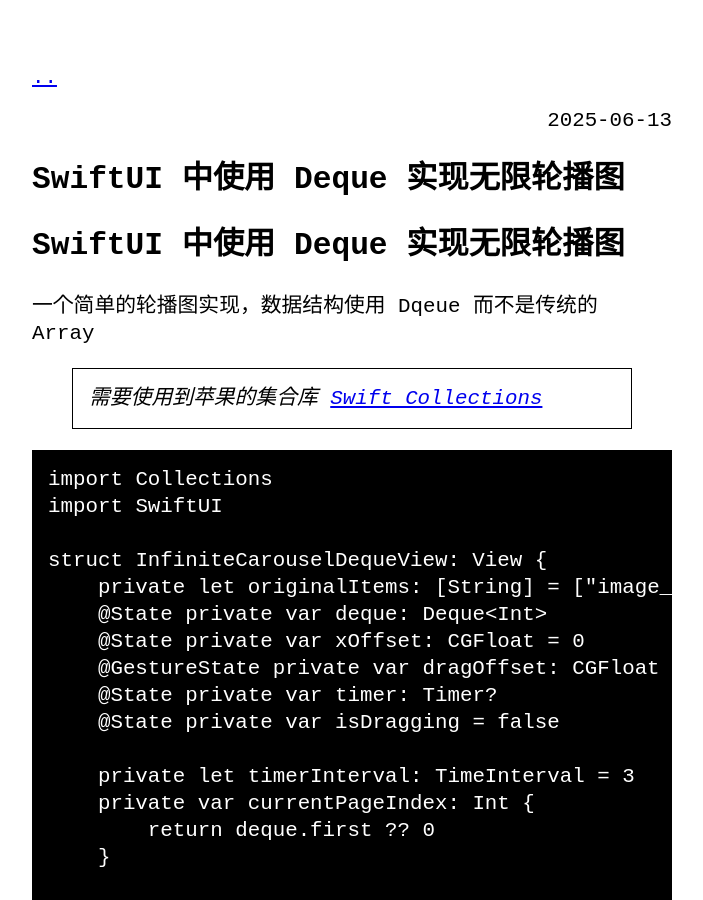
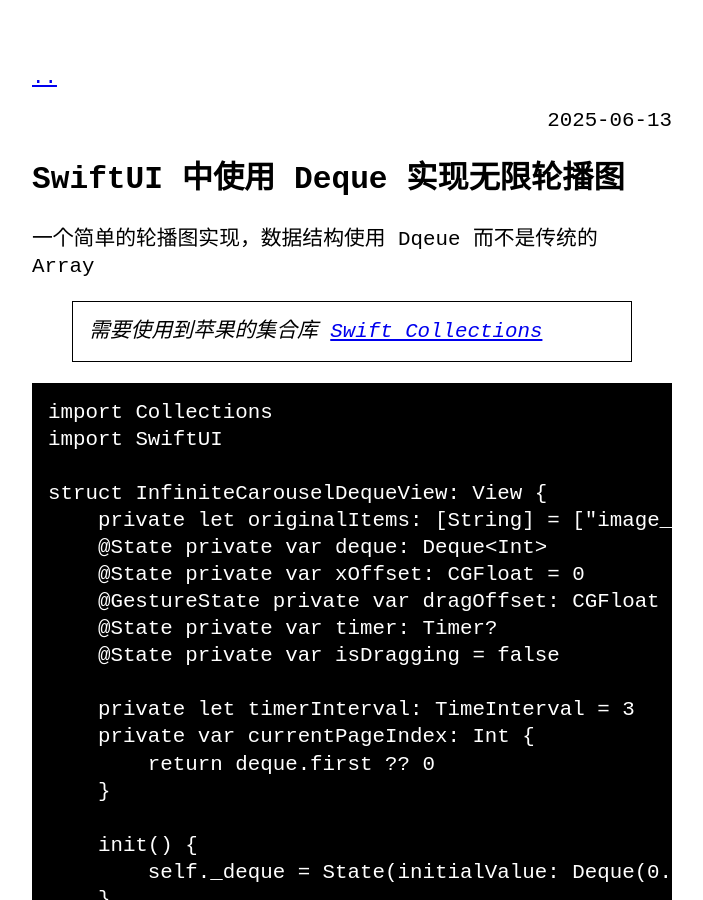
Before and after one commit to west5hell/west5hell.github.io, a Jekyll site: the page built from _posts/2025-06-13-SwiftUI中使用Deque实现无限轮播图.md, in a window 1280 px wide and 900 px high. Shown: the whole window, without its empty margins (288-991 px from the left). Built offline with Jekyll 4.4.1, drawn with Linux system fonts in a browser that asks for light colours.

Commit message:
Remove redundant title from the post on implementing an infinite carousel using Deque in SwiftUI

```diff
--- a/_posts/2025-06-13-SwiftUI中使用Deque实现无限轮播图.md
+++ b/_posts/2025-06-13-SwiftUI中使用Deque实现无限轮播图.md
@@ -4,8 +4,6 @@ title: "SwiftUI 中使用 Deque 实现无限轮播图"
 date: 2025-06-13 18:20:00 +0800
 categories: SwiftUI
 ---
-
-# SwiftUI 中使用 Deque 实现无限轮播图
 
 一个简单的轮播图实现，数据结构使用 Dqeue 而不是传统的 Array
 
```
